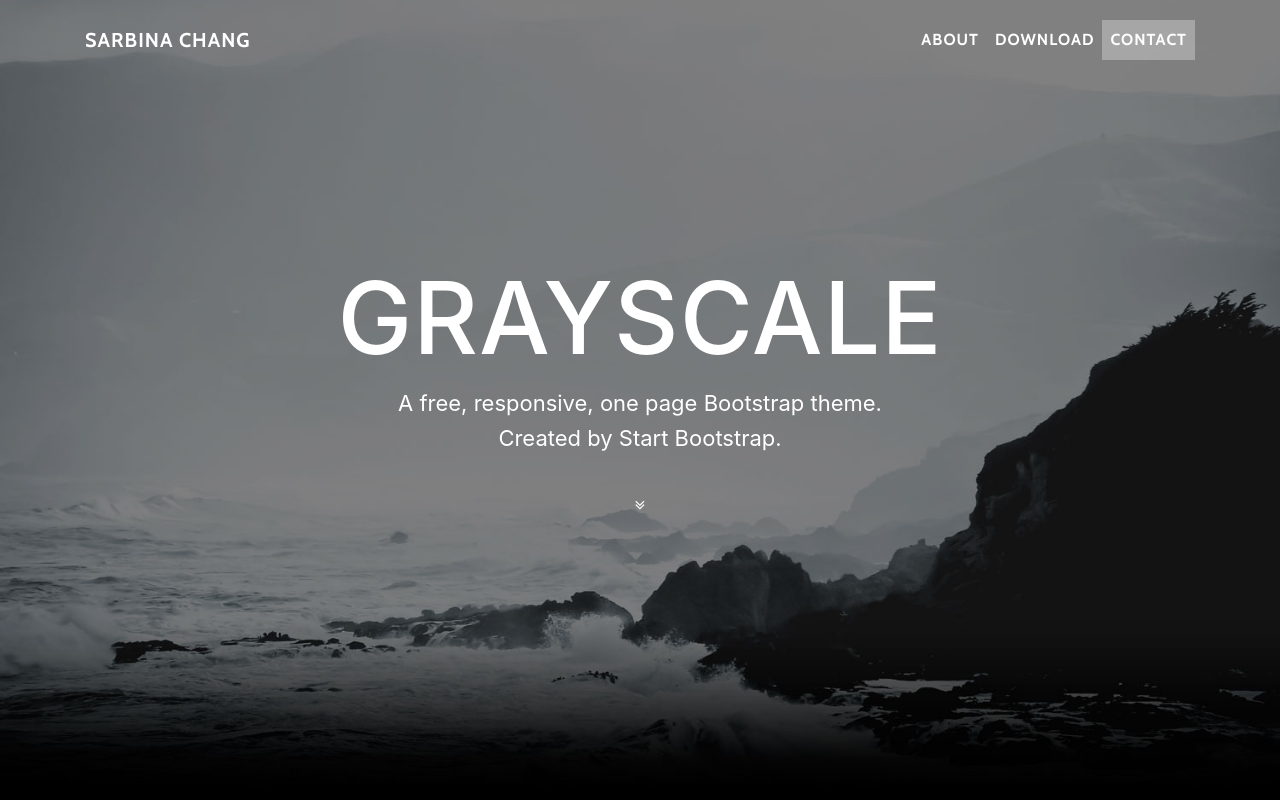
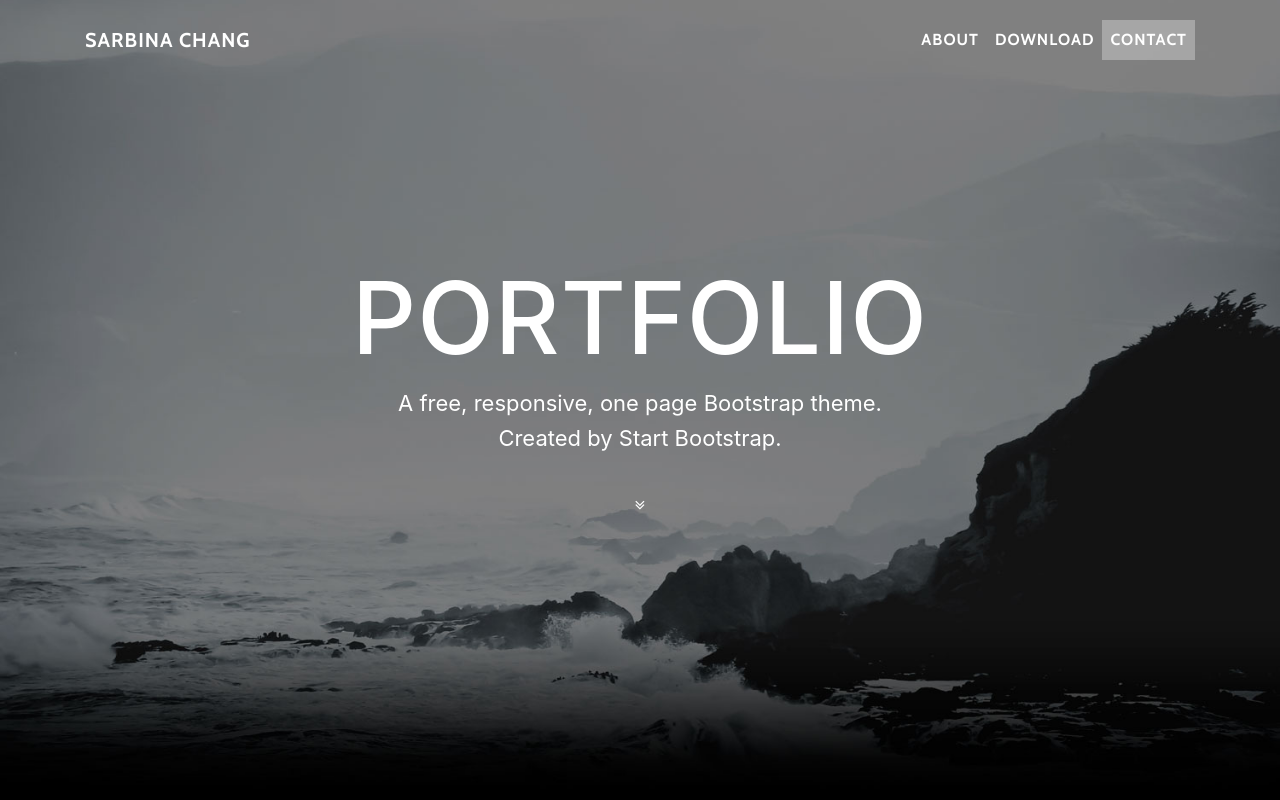
Before and after one commit to sabrinac3/sabrinac3.github.io, a website with bundled scripts: page index.html in a window 1280 px wide. Shown: the top 800 px of the page. Built offline with nearby package versions, Linux system fonts and the light colour scheme.

Commit message:
Update index.html

```diff
--- a/index.html
+++ b/index.html
@@ -55,7 +55,7 @@
         <div class="container">
           <div class="row">
             <div class="col-lg-8 mx-auto">
-              <h1 class="brand-heading">Grayscale</h1>
+              <h1 class="brand-heading">Portfolio</h1>
               <p class="intro-text">A free, responsive, one page Bootstrap theme.
                 <br>Created by Start Bootstrap.</p>
               <a href="#about" class="btn btn-circle js-scroll-trigger">
```
